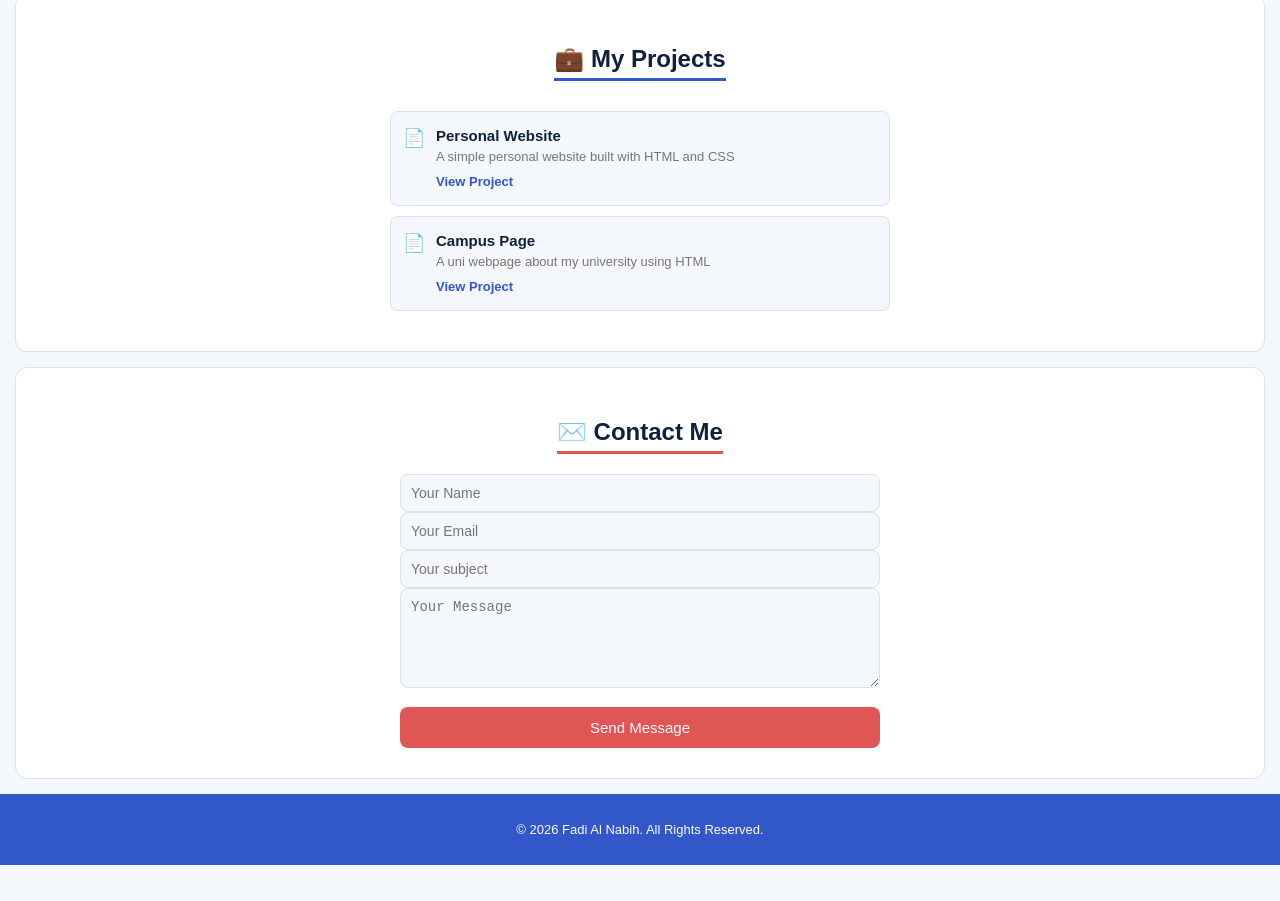
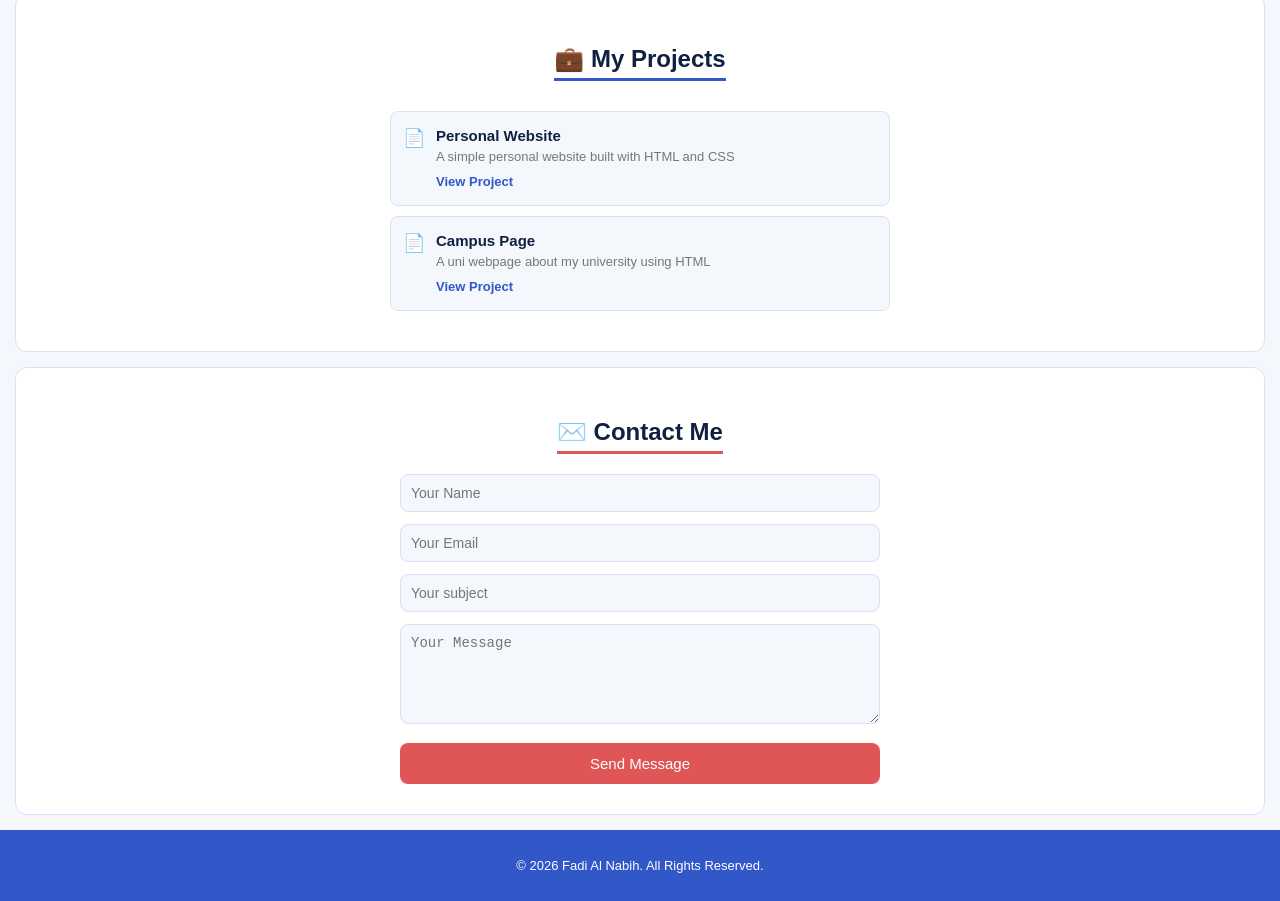
Before and after one commit to Fadi-Developer/Connect-with-Fadi, a plain HTML site: page index.html in a window 1280 px wide. Shown: the part 1361-2262 px from the top of the page. Before the commit the page ends 2226 px from the top, so only its background shows below. Drawn offline with Linux system fonts and the light colour scheme.

Commit message:
Update style.css

```diff
--- a/style.css
+++ b/style.css
@@ -286,6 +286,9 @@ body {
   height: 100px;
   color: #102040;
 }
+input {
+  margin-bottom: 12px;
+}
 
 #contact button {
   margin-top: 15px;
```
